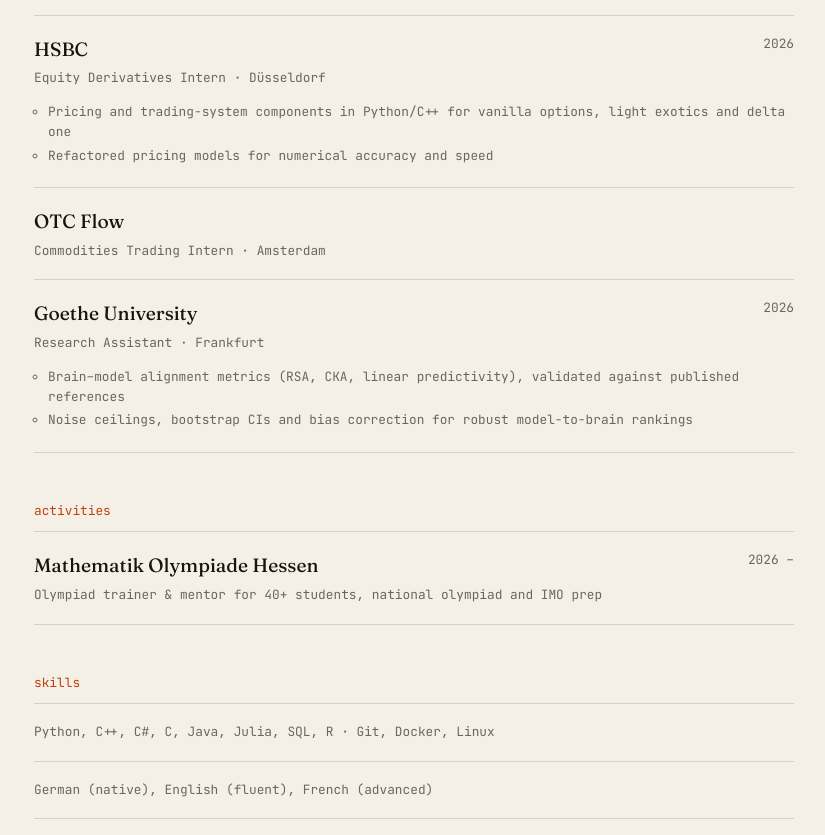
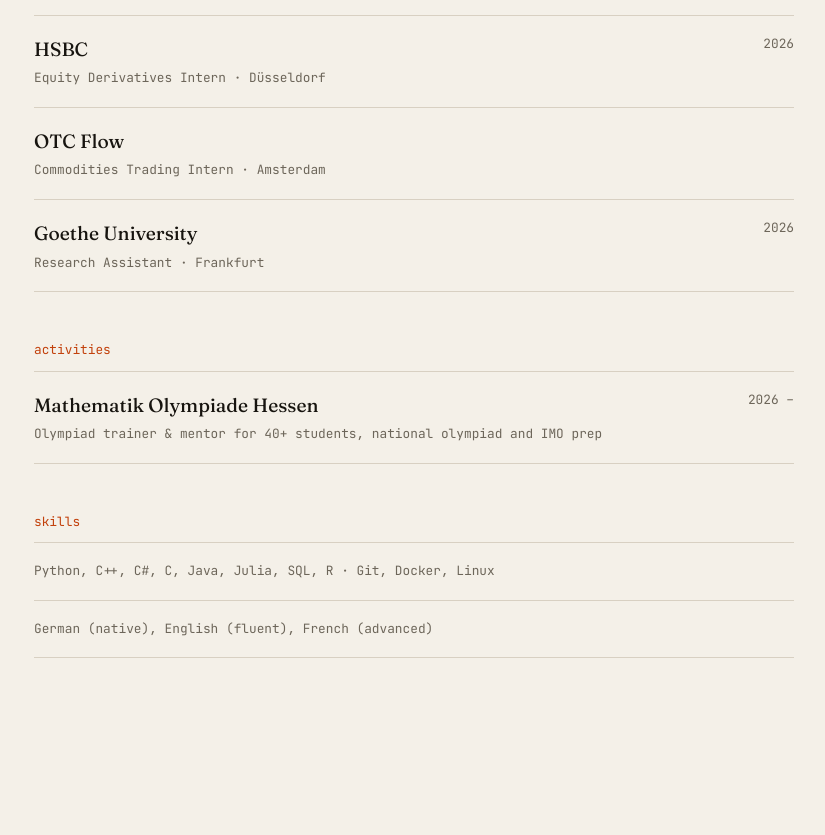
Before and after one commit to niklasdgl/niklasdgl.github.io, a plain HTML site: page cv.html in a window 1280 px wide. Shown: the part 844-1679 px from the top of the page, without its empty margins (226-1051 px from the left). Drawn offline with Linux system fonts and the light colour scheme.

Commit message:
fix: remove bullet points from CV entries

```diff
--- a/cv.html
+++ b/cv.html
@@ -48,10 +48,6 @@
       <span class="title">HSBC</span>
       <span class="when">2026</span>
       <span class="meta">Equity Derivatives Intern · Düsseldorf</span>
-      <ul class="points">
-        <li>Pricing and trading-system components in Python/C++ for vanilla options, light exotics and delta one</li>
-        <li>Refactored pricing models for numerical accuracy and speed</li>
-      </ul>
     </li>
     <li>
       <span class="title">OTC Flow</span>
@@ -62,10 +58,6 @@
       <span class="title">Goethe University</span>
       <span class="when">2026</span>
       <span class="meta">Research Assistant · Frankfurt</span>
-      <ul class="points">
-        <li>Brain–model alignment metrics (RSA, CKA, linear predictivity), validated against published references</li>
-        <li>Noise ceilings, bootstrap CIs and bias correction for robust model-to-brain rankings</li>
-      </ul>
     </li>
   </ol>
 
--- a/page.css
+++ b/page.css
@@ -22,8 +22,6 @@ ol > li { padding: 18px 0; border-bottom: 1px solid var(--rule); display: grid;
 .when { color: var(--muted); white-space: nowrap; align-self: baseline; }
 .meta, .full { color: var(--muted); grid-column: 1 / -1; }
 .meta b { color: var(--ink); font-weight: 400; }
-ul.points { grid-column: 1 / -1; padding-left: 1.1em; color: var(--muted); margin-top: 6px; }
-ul.points li { margin: 3px 0; }
 
 @media (max-width: 600px) {
   ol > li { grid-template-columns: 1fr; }
```
